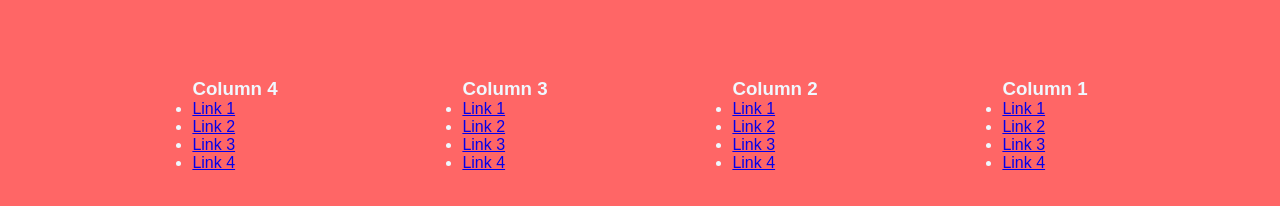
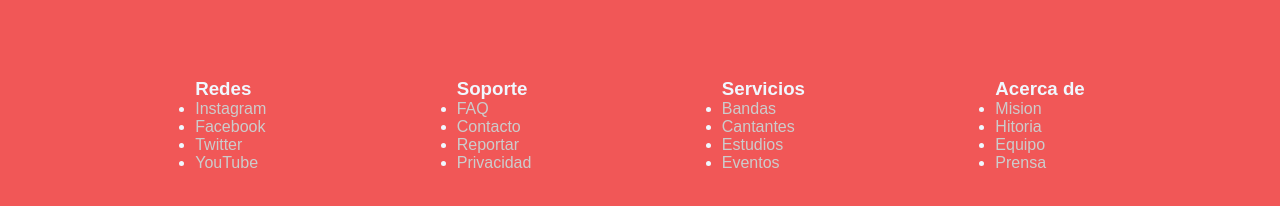
Before and after one commit to dzaplopez-dot/Proyecto-pagina-M-sica-, a plain HTML site: page index.html in a window 1280 px wide. Shown: the part 2826-3032 px from the top of the page. Drawn offline with Linux system fonts and the light colour scheme.

Commit message:
Nuevos cambios

```diff
--- a/index.html
+++ b/index.html
@@ -53,40 +53,40 @@
 
         <!-- ENLACES DEL FOOTER -->
         <div class="footer-links">
-            <div class="footer-column">
-                <h3>Column 1</h3>
+            <div class="footer-columna">
+                <h3>Acerca de </h3>
                 <ul>
-                    <li><a href="#">Link 1</a></li>
-                    <li><a href="#">Link 2</a></li>
-                    <li><a href="#">Link 3</a></li>
-                    <li><a href="#">Link 4</a></li>
+                    <li><a href="#">Mision</a></li>
+                    <li><a href="#">Hitoria</a></li>
+                    <li><a href="#">Equipo</a></li>
+                    <li><a href="#">Prensa</a></li>
                 </ul>
             </div>
-            <div class="footer-column">
-                <h3>Column 2</h3>
+            <div class="footer-columna">
+                <h3>Servicios</h3>
                 <ul>
-                    <li><a href="#">Link 1<a></li>
-                    <li><a href="#">Link 2</a></li>
-                    <li><a href="#">Link 3</a></li>
-                    <li><a href="#">Link 4</a></li>
+                    <li><a href="#">Bandas<a></li>
+                    <li><a href="#">Cantantes</a></li>
+                    <li><a href="#">Estudios</a></li>
+                    <li><a href="#">Eventos</a></li>
                 </ul>
             </div>
-            <div class="footer-column">
-                <h3>Column 3</h3>
+            <div class="footer-columna">
+                <h3>Soporte</h3>
                 <ul>
-                    <li><a href="#">Link 1</a></li>
-                    <li><a href="#">Link 2</a></li>
-                    <li><a href="#">Link 3</a></li>
-                    <li><a href="#">Link 4</a></li>
+                    <li><a href="#">FAQ</a></li>
+                    <li><a href="#">Contacto</a></li>
+                    <li><a href="#">Reportar</a></li>
+                    <li><a href="#">Privacidad</a></li>
                 </ul>
             </div>
-            <div class="footer-column">
-                <h3>Column 4</h3>
+            <div class="footer-columna">
+                <h3>Redes</h3>
                 <ul>
-                    <li><a href="#">Link 1</a></li>
-                    <li><a href="#">Link 2</a></li>
-                    <li><a href="#">Link 3</a></li>
-                    <li><a href="#">Link 4</a></li>
+                    <li><a href="#">Instagram</a></li>
+                    <li><a href="#">Facebook</a></li>
+                    <li><a href="#">Twitter</a></li>
+                    <li><a href="#">YouTube</a></li>
                 </ul>
             </div>
         </div>
--- a/style.css
+++ b/style.css
@@ -26,7 +26,6 @@
     color: rgb(246, 248, 249);
     font-size: 6rem;
     font-weight: 100;
-    /* Estilo del texto*/
     font-family: Arial, sans-serif;
 
 }
@@ -38,12 +37,10 @@
     justify-content: center;
     text-align: justify;
 
-
 }
 
 .content-text h2 {
-    color: #df1ba4;
-
+    color: #e435af;
 
 }
 
@@ -87,39 +84,42 @@
     flex-direction: column;
     margin-top: 200px;
     font-size: medium;
+
 }
 
 .footer-content h2 {
     color: rgb(246, 248, 249);
     font-size: 6rem;
     font-weight: 80;
-    /* Estilo del texto*/
     font-family: Arial, sans-serif;
 
-
-
 }
-
 
 .footer-links {
     display: flex;
     flex-direction: row-reverse;
     justify-content: center;
-    background-color: #FF6666;
+    background-color: #f15757;
     color: aliceblue;
     justify-content: space-around;
+    padding: 100px;
     text-decoration: none;
-    padding: 100px;
 
 }
 
-.footer-column {
+.footer-columna link {
     color: aliceblue;
     justify-content: center;
-
 
 }
 
 .container-image {
     height: 200px;
 }
+
+footer a {
+    text-decoration: none;
+    color: #ccc;
+    justify-content: left;
+
+}
```
